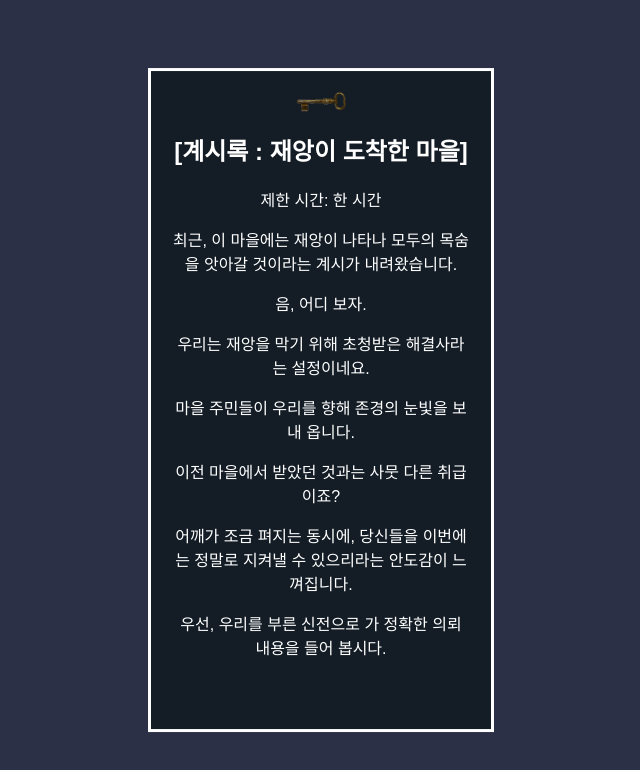
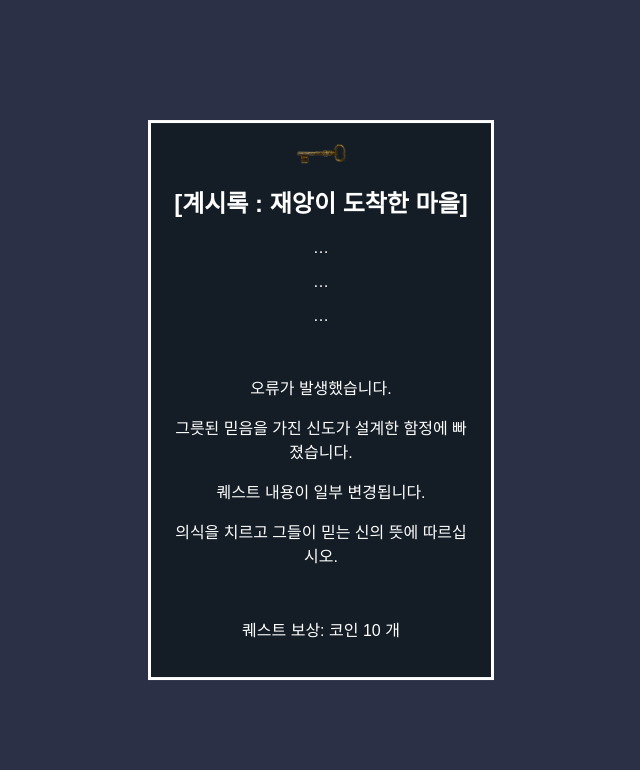
Before and after one commit to sunnyangee/quest1, a plain HTML site: page index.html in a window 1280 px wide. Both pictures are taken after a click on the button "수락". Shown: the whole page, without its empty margins (319-959 px from the left). Drawn offline with Linux system fonts and the light colour scheme; a web font is replaced by a local one.

Commit message:
Add files via upload

```diff
--- a/index.html
+++ b/index.html
@@ -75,16 +75,16 @@
                 <img src="key.png" alt="퀘스트 아이콘">
                 <h2>[계시록 : 재앙이 도착한 마을]</h2>
             </div>
-            <p>제한 시간: 한 시간 </p>
-            <p>최근, 이 마을에는 재앙이 나타나 모두의 목숨을 앗아갈 것이라는 계시가 내려왔습니다.</p>
-            <p>음, 어디 보자.</p>
-            <p>우리는 재앙을 막기 위해 초청받은 해결사라는 설정이네요.</p>
-            <p>마을 주민들이 우리를 향해 존경의 눈빛을 보내 옵니다.</p>
-            <p>이전 마을에서 받았던 것과는 사뭇 다른 취급이죠?</p>
-            <p>어깨가 조금 펴지는 동시에, 당신들을 이번에는 정말로 지켜낼 수 있으리라는 안도감이 느껴집니다.</p>
-            <p>우선, 우리를 부른 신전으로 가 정확한 의뢰 내용을 들어 봅시다.</p>
-            <p></p>
+            <p>…</p>
+            <p>…</p>
+            <p>…</p>
             <p><br></p>
+            <p>오류가 발생했습니다.</p>
+            <p>그릇된 믿음을 가진 신도가 설계한 함정에 빠졌습니다.</p>
+            <p>퀘스트 내용이 일부 변경됩니다.</p>
+            <p>의식을 치르고 그들이 믿는 신의 뜻에 따르십시오. </p>
+            <p><br></p>
+            <p>퀘스트 보상: 코인 10 개</p>
         </div>
     </div>
 
```
